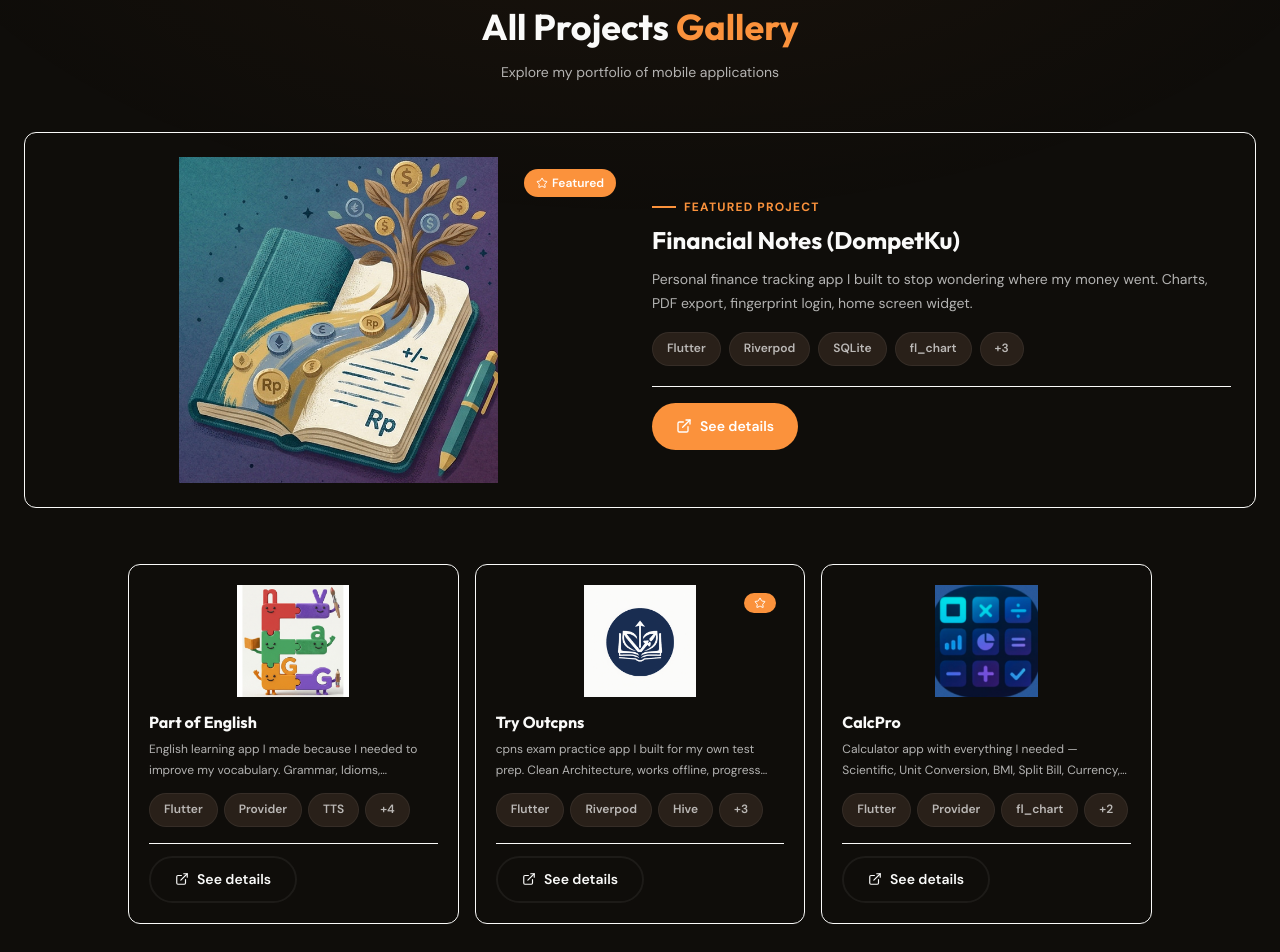
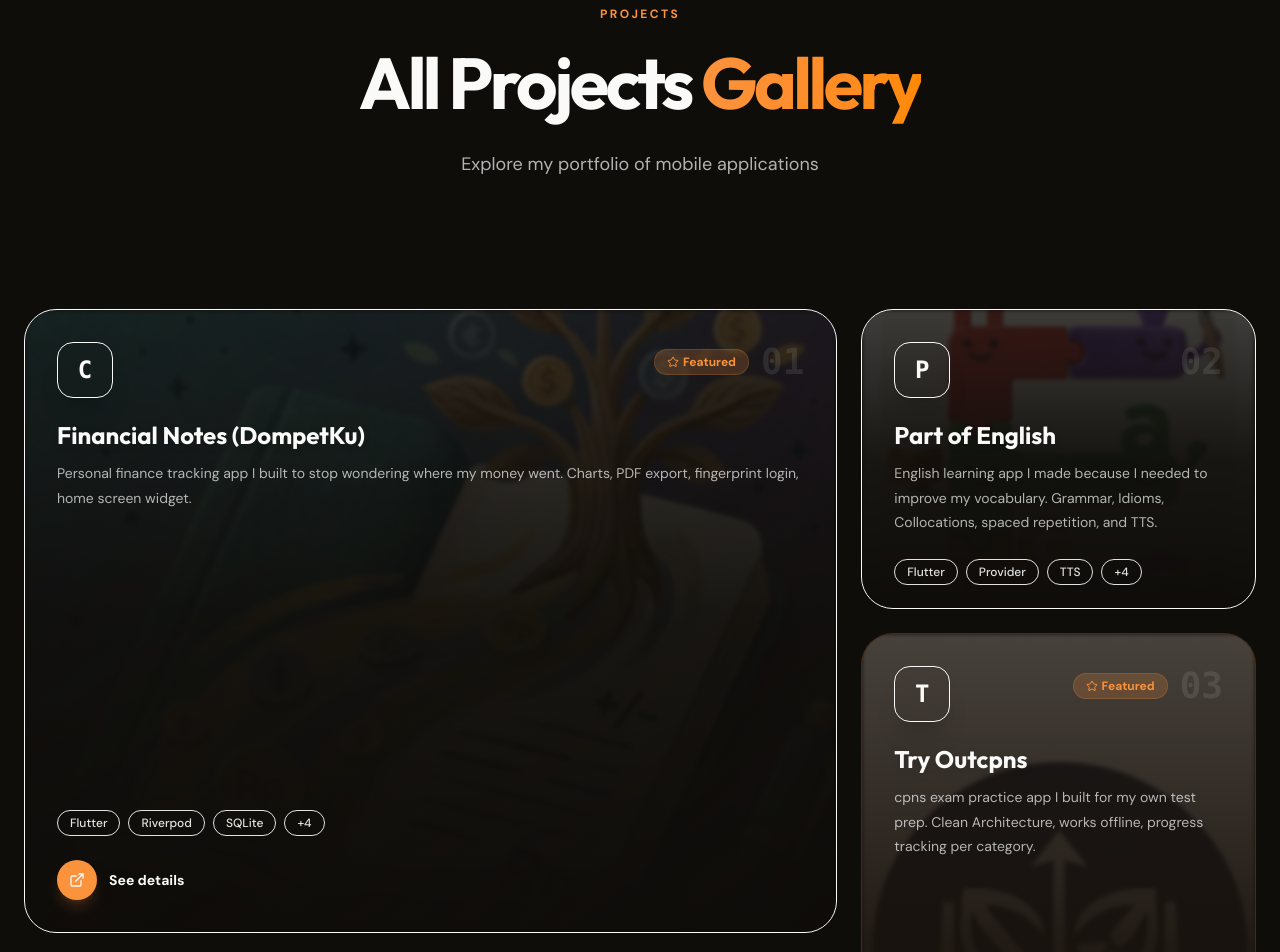
Before and after one commit to imamabdurrahmann/portfolio, a Next.js app: page /projects in a window 1280 px wide. Shown: the part 160-1112 px from the top of the page. Built offline with nearby package versions, Linux system fonts and the light colour scheme.

Commit message:
feat: upgrade projects page to bento grid layout

```diff
--- a/src/app/projects/page.tsx
+++ b/src/app/projects/page.tsx
@@ -1,161 +1,152 @@
 "use client";
 
 import Link from "next/link";
-import { ArrowRight, Star, ExternalLink } from "lucide-react";
+import { ArrowRight, Star, ExternalLink, Code2 } from "lucide-react";
 import { useLocale } from "@/i18n/LocaleProvider";
 import { getProjects } from "@/lib/projects";
+import { motion } from "framer-motion";
+import { Magnetic } from "@/components/Magnetic";
+
+// Asymmetric sizing for bento grid
+const getCardStyles = (index: number) => {
+  const styles = [
+    "md:col-span-2 md:row-span-2 bg-gradient-to-br from-secondary to-background", // Large hero
+    "md:col-span-1 md:row-span-1", // Standard
+    "md:col-span-1 md:row-span-2 bg-primary/5 border-primary/20", // Tall
+    "md:col-span-1 md:row-span-1", // Standard
+    "md:col-span-2 md:row-span-1", // Wide
+  ];
+  return styles[index % styles.length];
+};
 
 export default function ProjectsPage() {
   const { t } = useLocale();
   const projects = getProjects();
 
   return (
-    <div className="min-h-screen pt-20">
+    <div className="min-h-screen pt-20 bg-background">
       {/* Hero */}
-      <section className="py-12 px-6">
-        <div className="container mx-auto max-w-5xl text-center">
-          <span className="text-primary text-xs font-medium uppercase tracking-wider">{t("nav.projects")}</span>
-          <h1 className="text-3xl md:text-4xl font-bold text-foreground mt-3">
-            {t("projects.title")} <span className="text-primary">{t("projects.titleAccent")}</span>
+      <section className="py-20 px-6 relative overflow-hidden">
+        <div className="absolute top-0 right-1/4 w-96 h-96 bg-primary/10 blur-[100px] rounded-full pointer-events-none -z-10" />
+        <div className="container mx-auto max-w-5xl text-center relative z-10">
+          <motion.div
+            initial={{ opacity: 0, y: 20 }}
+            animate={{ opacity: 1, y: 0 }}
+            transition={{ duration: 0.5 }}
+          >
+            <span className="text-primary text-xs font-bold uppercase tracking-[0.2em]">{t("nav.projects")}</span>
+            <h1 className="text-5xl md:text-7xl font-black text-foreground mt-4 tracking-tighter">
+              {t("projects.title")} <span className="text-transparent bg-clip-text bg-gradient-to-r from-primary to-orange-400">{t("projects.titleAccent")}</span>
             </h1>
-          <p className="mt-3 text-sm text-foreground/60 max-w-xl mx-auto leading-relaxed">
+            <p className="mt-6 text-base md:text-lg text-foreground/60 max-w-2xl mx-auto leading-relaxed">
               {t("projects.subtitle")}
             </p>
+          </motion.div>
         </div>
       </section>
 
-      {/* Featured Project (First Project - Full Width) */}
-      {projects.length > 0 && (
-        <div className="p-6 rounded-xl bg-secondary border border-border mb-6 mx-6">
-          <div className="grid md:grid-cols-2 gap-6 items-center">
-            {/* Project Image */}
-            <Link href={`/projects/${projects[0].slug}`} className="block cursor-pointer">
-              <div className="relative aspect-video rounded-xl bg-secondary flex items-center justify-center overflow-hidden">
-                {projects[0].image ? (
-                  <img src={projects[0].image} alt={projects[0].title} className="w-full h-full object-contain" />
+      {/* Projects Bento Grid */}
+      <section className="py-12 px-6">
+        <div className="container mx-auto max-w-7xl">
+          <div className="grid grid-cols-1 md:grid-cols-3 gap-6 auto-rows-[300px]">
+            {projects.map((project, index) => {
+              const bentoClass = getCardStyles(index);
+
+              return (
+                <motion.div
+                  initial={{ opacity: 0, scale: 0.95, y: 20 }}
+                  whileInView={{ opacity: 1, scale: 1, y: 0 }}
+                  viewport={{ once: true, margin: "-50px" }}
+                  transition={{ duration: 0.5, delay: (index % 3) * 0.1 }}
+                  key={project.id}
+                  className={`group relative p-8 rounded-[2rem] bg-card border border-border overflow-hidden hover:border-primary/50 transition-all duration-500 flex flex-col justify-between ${bentoClass}`}
+                >
+                  {/* Background Image / Glow */}
+                  {project.image ? (
+                     <div className="absolute inset-0 opacity-20 group-hover:opacity-40 transition-opacity duration-500 z-0">
+                       <img src={project.image} alt={project.title} className="w-full h-full object-cover mix-blend-overlay blur-[2px] group-hover:blur-0 transition-all duration-500" />
+                       <div className="absolute inset-0 bg-gradient-to-t from-background via-background/80 to-transparent"></div>
+                     </div>
                   ) : (
-                  <span className="text-7xl md:text-8xl font-black text-primary opacity-25">
-                    {projects[0].title.charAt(0)}
+                    <div className="absolute inset-0 bg-primary/5 opacity-0 group-hover:opacity-100 transition-opacity duration-500 z-0"></div>
+                  )}
+
+                  <div className="relative z-10">
+                    <div className="flex justify-between items-start mb-6">
+                      <div className="w-14 h-14 rounded-2xl bg-secondary/80 backdrop-blur-md border border-border flex items-center justify-center group-hover:bg-primary group-hover:text-primary-foreground transition-colors duration-500 shadow-xl">
+                        <span className="text-2xl font-bold font-mono">
+                          {project.title.charAt(0)}
+                        </span>
+                      </div>
+                      <div className="flex items-center gap-3">
+                        {project.featured && (
+                          <span className="flex items-center gap-1 px-3 py-1 rounded-full bg-primary/20 text-primary text-xs font-bold border border-primary/20">
+                            <Star className="w-3 h-3" /> Featured
                           </span>
                         )}
-                {projects[0].featured && (
-                  <div className="absolute top-3 right-3 flex items-center gap-1 px-3 py-1.5 rounded-full bg-primary text-white text-xs font-semibold">
-                    <Star className="w-3 h-3" />
-                    Featured
+                        <span className="text-4xl font-black text-foreground/10 font-mono pointer-events-none group-hover:text-primary/20 transition-colors duration-500">
+                          {String(index + 1).padStart(2, '0')}
+                        </span>
                       </div>
-                )}
-              </div>
-            </Link>
-
-            {/* Project Info */}
-            <div>
-              <span className="inline-flex items-center gap-2 text-primary text-xs font-bold uppercase tracking-widest mb-3">
-                <div className="w-6 h-[2px] bg-primary" />
-                Featured Project
-              </span>
-              <Link href={`/projects/${projects[0].slug}`} className="block">
-                <h3 className="text-xl md:text-2xl font-bold text-foreground">
-                  {t(`projectData.${projects[0].id}.title`, undefined, projects[0].title)}
-                </h3>
-              </Link>
-              <p className="mt-3 text-sm text-foreground/70 leading-relaxed">
-                {t(`projectData.${projects[0].id}.description`, undefined, projects[0].description)}
-              </p>
-
-              <div className="flex flex-wrap gap-2 mt-4">
-                {projects[0].tech.slice(0, 4).map((tech) => (
-                  <span key={tech} className="tech-tag">{tech}</span>
-                ))}
-                {projects[0].tech.length > 4 && (
-                  <span className="tech-tag">+{projects[0].tech.length - 4}</span>
-                )}
                     </div>
 
-              <div className="mt-5 pt-4 border-t border-border">
-                <Link
-                  href={`/projects/${projects[0].slug}`}
-                  className="btn-primary"
-                >
-                  <ExternalLink className="w-4 h-4" />
-                  {t("projectCard.viewDetails")}
-                </Link>
-              </div>
-            </div>
-          </div>
-        </div>
-      )}
+                    <h3 className="text-2xl font-bold text-foreground mb-3 group-hover:text-primary transition-colors drop-shadow-md">
+                      {t(`projectData.${project.id}.title`, undefined, project.title)}
+                    </h3>
 
-      {/* Other Projects Grid */}
-      <section className="py-8 px-6">
-        <div className="container mx-auto max-w-5xl">
-          <div className="grid md:grid-cols-2 lg:grid-cols-3 gap-4">
-            {projects.slice(1).map((project) => (
-              <div
-                key={project.id}
-                className="p-5 rounded-xl bg-secondary border border-border cursor-pointer"
-              >
-                <Link href={`/projects/${project.slug}`} className="block cursor-pointer">
-                  {/* Project Image */}
-                  <div className="relative h-28 rounded-xl bg-secondary flex items-center justify-center mb-4 overflow-hidden">
-                    {project.image ? (
-                      <img src={project.image} alt={project.title} className="w-full h-full object-contain" />
-                    ) : (
-                      <span className="text-4xl font-bold text-primary opacity-40">{project.title.charAt(0)}</span>
-                    )}
-                    {project.featured && (
-                      <div className="absolute top-2 right-2 flex items-center gap-1 px-2.5 py-1 rounded-full bg-primary text-white text-xs font-semibold">
-                        <Star className="w-3 h-3" />
-                      </div>
-                    )}
+                    <p className="text-sm text-foreground/70 leading-relaxed line-clamp-2 md:line-clamp-3">
+                      {t(`projectData.${project.id}.description`, undefined, project.description)}
+                    </p>
                   </div>
 
-                  <h3 className="text-base font-bold text-foreground">
-                    {t(`projectData.${project.id}.title`, undefined, project.title)}
-                  </h3>
-                  <p className="mt-2 text-xs text-foreground/60 leading-relaxed line-clamp-2">
-                    {t(`projectData.${project.id}.description`, undefined, project.description)}
-                  </p>
-
-                  <div className="flex flex-wrap gap-1.5 mt-3">
+                  <div className="relative z-10 mt-6 flex flex-col justify-end h-full">
+                    <div className="flex flex-wrap gap-2 mb-6">
                       {project.tech.slice(0, 3).map((tech) => (
-                      <span key={tech} className="tech-tag">
+                        <span key={tech} className="text-xs px-3 py-1 rounded-full bg-secondary/80 backdrop-blur-sm text-foreground/90 font-medium border border-border">
                           {tech}
                         </span>
                       ))}
                       {project.tech.length > 3 && (
-                      <span className="tech-tag">
+                        <span className="text-xs px-3 py-1 rounded-full bg-secondary/80 backdrop-blur-sm text-foreground/90 font-medium border border-border">
                           +{project.tech.length - 3}
                         </span>
                       )}
                     </div>
-                </Link>
 
-                <div className="mt-4 pt-3 border-t border-border">
+                    <Magnetic>
                       <Link
                         href={`/projects/${project.slug}`}
-                    className="btn-secondary text-xs py-2 px-3"
+                        className="inline-flex items-center gap-3 text-foreground font-bold text-sm group/btn"
                       >
-                    <ExternalLink className="w-3.5 h-3.5" />
+                        <span className="w-10 h-10 rounded-full bg-primary flex items-center justify-center text-primary-foreground group-hover/btn:scale-110 transition-transform shadow-lg shadow-primary/20">
+                          <ExternalLink className="w-4 h-4 group-hover/btn:translate-x-0.5 group-hover/btn:-translate-y-0.5 transition-transform" />
+                        </span>
+                        <span className="group-hover/btn:text-primary transition-colors">
                           {t("projectCard.viewDetails")}
+                        </span>
                       </Link>
+                    </Magnetic>
                   </div>
-              </div>
-            ))}
+                </motion.div>
+              );
+            })}
           </div>
         </div>
       </section>
 
       {/* CTA */}
-      <section className="py-12 px-6">
-        <div className="container mx-auto max-w-5xl text-center">
-          <h2 className="text-xl md:text-2xl font-bold text-foreground">{t("contact.title")}</h2>
-          <p className="mt-2 text-foreground/60 text-sm max-w-md mx-auto">
+      <section className="py-24 px-6 relative">
+        <div className="container mx-auto max-w-4xl text-center">
+          <h2 className="text-3xl md:text-5xl font-black text-foreground mb-6">{t("contact.title")}</h2>
+          <p className="text-foreground/60 text-lg max-w-xl mx-auto mb-10">
             {t("contact.subtitle")}
           </p>
-          <Link href="/contact" className="inline-flex items-center gap-2 mt-5 btn-primary">
+          <Magnetic>
+            <Link href="/contact" className="inline-flex items-center gap-3 px-8 py-4 rounded-full bg-primary text-primary-foreground font-bold text-lg hover:scale-105 transition-transform shadow-xl shadow-primary/25">
               {t("nav.hireMe")}
-            <ArrowRight className="w-4 h-4" />
+              <ArrowRight className="w-5 h-5" />
             </Link>
+          </Magnetic>
         </div>
       </section>
     </div>
```
Lines whose indentation alone changed are shown as unchanged.
